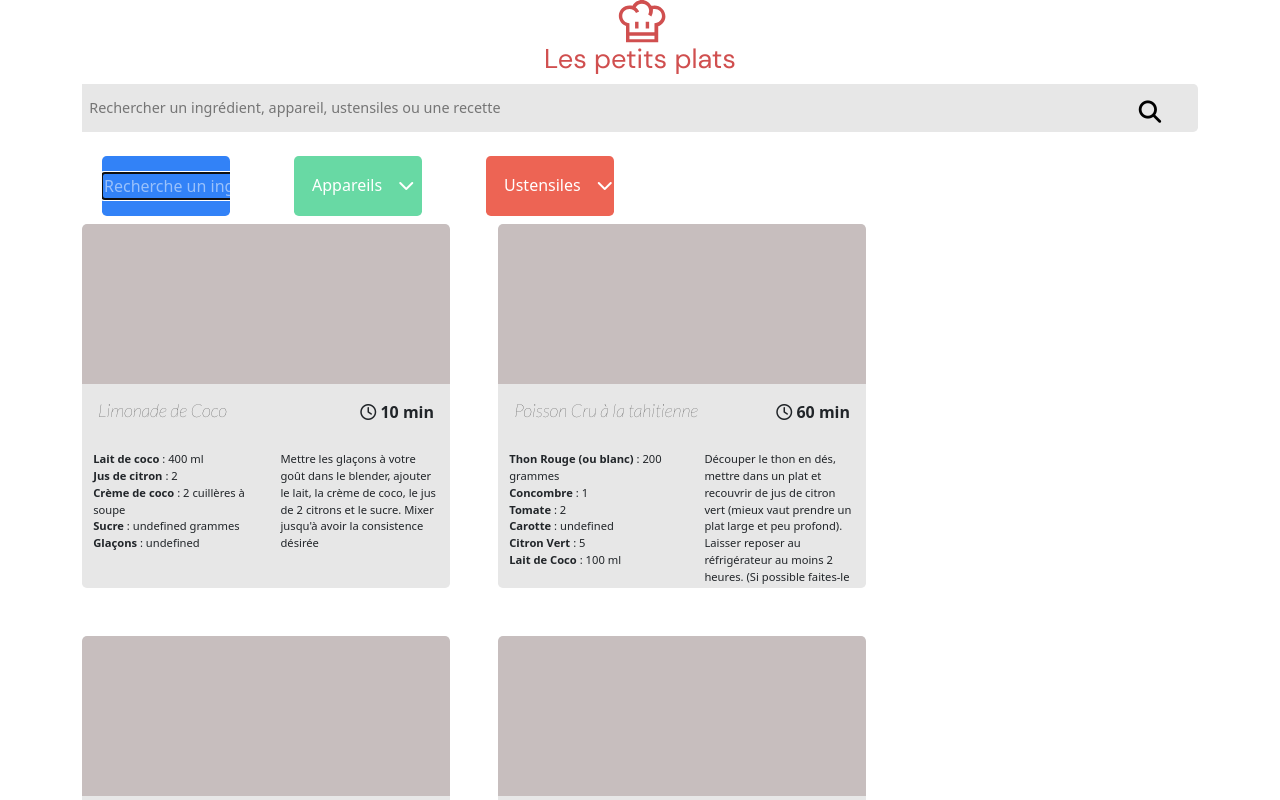
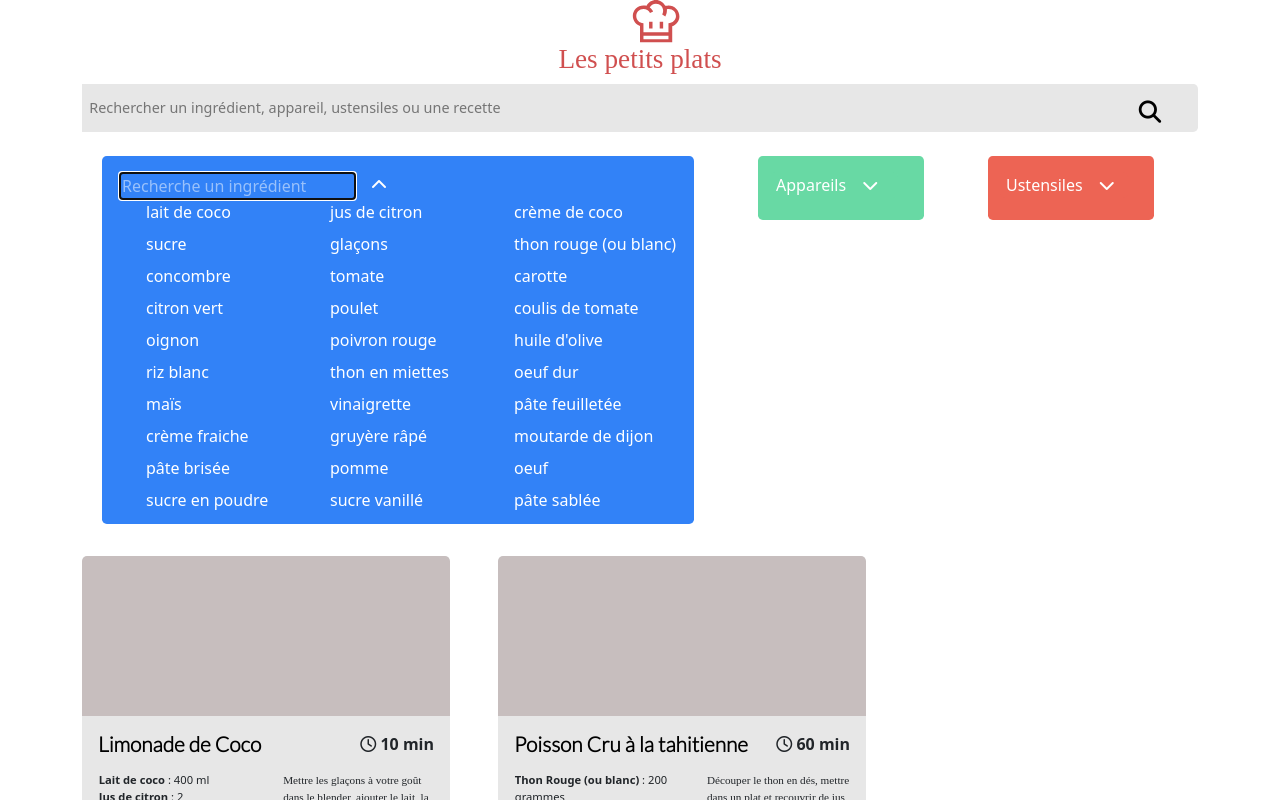
Before and after one commit to Devnicolay/LauraNicolay_7_04112021, a website with bundled scripts: page index.html in a window 1280 px wide. Both pictures are taken after a click on the label "Ingrédients". Shown: the top 800 px of the page. Built offline with nearby package versions, Linux system fonts and the light colour scheme; a web font is replaced by a local one.

Commit message:
Mise en page recettes cards et boutons liste déroulante

```diff
--- a/index.html
+++ b/index.html
@@ -30,30 +30,30 @@
             <nav class="navbar navbar-expand">
                 <div class="row nav-dropdown-container">
                     <div class="col nav-dropdown-ingredients">
-                        <button class="button-tags" id="button-ingredients" data-name="ingredients" aria-haspopup="listbox" aria-expanded="false" aria-label="Liste déroulante pour ajouter des ingrédients">
+                        <button tabindex="1" class="button-tags" id="button-ingredients" data-name="ingredients" aria-haspopup="listbox" aria-expanded="false" aria-label="Liste déroulante pour ajouter des ingrédients">
                             <label for="search-ingredients" class="label-tag" id="label-ingredients">Ingrédients</label>
                             <input id="search-ingredients" class="input-tag" type="text" placeholder="Recherche un ingrédient">
                             <span class="arrow-ingredients"><span class="fas fa-chevron-down"></span></span>
                         </button>
-                        <ul tabindex="1" class="nav-list-ingredients" role="listbox">
+                        <ul class="nav-list-ingredients" role="listbox">
                         </ul>
                     </div>
                     <div class="col nav-dropdown-appliances">
-                        <button class="button-tags" id="button-appliances" data-name="appliances" aria-haspopup="listbox" aria-expanded="false" aria-label="Liste déroulante pour ajouter des appareils">
+                        <button tabindex="1" class="button-tags" id="button-appliances" data-name="appliances" aria-haspopup="listbox" aria-expanded="false" aria-label="Liste déroulante pour ajouter des appareils">
                             <label for="search-appliances" class="label-tag" id="label-appliances">Appareils</label>
                             <input id="search-appliances" class="input-tag" type="text" placeholder="Recherche un appareil">
                             <span class="arrow-appliances"><span class="fas fa-chevron-down"></span></span>
                         </button>
-                        <ul tabindex="1" class="nav-list-appliances" role="listbox">
+                        <ul class="nav-list-appliances" role="listbox">
                         </ul>
                     </div>
                     <div class="col nav-dropdown-ustensils">
-                        <button class="button-tags" id="button-ustensils" data-name="ustensils" aria-haspopup="listbox" aria-expanded="false" aria-label="Liste déroulante pour ajouter des ustensiles">
+                        <button tabindex="1" class="button-tags" id="button-ustensils" data-name="ustensils" aria-haspopup="listbox" aria-expanded="false" aria-label="Liste déroulante pour ajouter des ustensiles">
                             <label for="search-ustensils" class="label-tag" id="label-ustensils">Ustensiles</label>
                             <input id="search-ustensils" class="input-tag" type="text" placeholder="Recherche un ustensile">
                             <span class="arrow-ustensils"><span class="fas fa-chevron-down"></span></span>
                         </button>
-                        <ul tabindex="1" class="nav-list-ustensils" role="listbox">
+                        <ul class="nav-list-ustensils" role="listbox">
                         </ul>
                  </div>
                 </div>
--- a/javascript/data_recipes/recipes_data.js
+++ b/javascript/data_recipes/recipes_data.js
@@ -20,7 +20,7 @@ export const recipes = [
       },
       {
         ingredient: "Sucre",
-        quantite: 30,
+        quantity: 30,
         unit: "grammes",
       },
       {
@@ -53,7 +53,7 @@ export const recipes = [
       },
       {
         ingredient: "Carotte",
-        quantite: 1,
+        quantity: 1,
       },
       {
         ingredient: "Citron Vert",
--- a/javascript/dropdown.js
+++ b/javascript/dropdown.js
@@ -30,6 +30,7 @@ export class Dropdown {
     console.log(this.dropdown);
     this.dropdown.style.maxHeight = "23em";
     this.dropdown.style.width = "100em";
+    this.dropdown.style.flexGrow = "4";
     this.filterElement();
   }
 
@@ -100,6 +101,7 @@ export class Dropdown {
     );
     chevronDown.addEventListener("click", () => this.openDropdown());
     this.dropdown.style.width = "9em";
+    this.dropdown.style.flexGrow = "1";
   }
 
   /**
@@ -119,11 +121,23 @@ export class Dropdown {
     const chevronUp = document.querySelector(
       `.arrow-${this.dataType} .fa-chevron-up`
     );
+    this.label.style.display = "none";
+    this.input.style.display = "block";
+
+    const body = document.querySelector("body");
+    body.addEventListener("click", (e) => {
+      if (e.target.classList == `.li-${this.dataType}`) {
+        console.log("test ok");
+      }
+    });
+    this.input.focus();
     // close dropdown
     chevronUp.addEventListener("click", () => this.closeDropdown());
-    this.ul.focus();
-
     this.intiListeners();
+    this.input.addEventListener("blur", () => {
+      this.closeDropdown();
+    });
+    this.initListenersInput();
   }
 
   /**
@@ -148,7 +162,27 @@ export class Dropdown {
           this.selectedTags
         );
         this.filterElement();
+        // empty searchbar of dropdown is more 3 characters and click on element on dropdown
+        if (this.input.value.length >= 3) {
+          this.input.value = "";
+        }
       });
+    });
+  }
+
+  /**
+   * Listeners of inputs dropdowns
+   */
+  initListenersInput() {
+    this.input.addEventListener("keydown", (e) => {
+      if (e.target.value.length >= 3) {
+        const searchBar = document.getElementById(`search-${this.dataType}`);
+        const valueInput = searchBar.value.toLowerCase();
+        const ul = document.querySelector(`.nav-list-${this.dataType}`);
+        ul.innerHTML = "";
+
+        this.filterElementsWithInput(valueInput);
+      }
     });
   }
 
--- a/javascript/main.js
+++ b/javascript/main.js
@@ -115,27 +115,6 @@ export class HomePage {
   displayInput(label, input, dataTypeDropdown) {
     label.style.display = "none";
     input.style.display = "block";
-    this.initListenersInputDropdown(input, dataTypeDropdown);
-  }
-
-  /**
-   * Undisplay input when quite input focus
-   */
-  undisplayInput(label, input) {
-    input.style.display = "none";
-    label.style.display = "block";
-  }
-
-  /**
-   * Listeners of inputs dropdowns
-   */
-  initListenersInputDropdown(input, dataTypeDropdown) {
-    input.addEventListener("keydown", (e) => {
-      if (e.target.value.length >= 3) {
-        const searchBar = document.getElementById(`search-${dataTypeDropdown}`);
-        const valueInput = searchBar.value.toLowerCase();
-        const ul = document.querySelector(`.nav-list-${dataTypeDropdown}`);
-        ul.innerHTML = "";
     const newSearchBar = new Search(
       recipes,
       dataTypeDropdown,
@@ -148,7 +127,7 @@ export class HomePage {
         this.selectedTags,
         newSearchBar
       );
-          dropdown.filterElementsWithInput(valueInput);
+      dropdown.initListenersInput();
     } else if (dataTypeDropdown == "appliances") {
       const dropdown = new Dropdown(
         dataTypeDropdown,
@@ -156,7 +135,7 @@ export class HomePage {
         this.selectedTags,
         newSearchBar
       );
-          dropdown.filterElementsWithInput(valueInput);
+      dropdown.initListenersInput();
     } else if (dataTypeDropdown == "ustensils") {
       const dropdown = new Dropdown(
         dataTypeDropdown,
@@ -164,10 +143,16 @@ export class HomePage {
         this.selectedTags,
         newSearchBar
       );
-          dropdown.filterElementsWithInput(valueInput);
+      dropdown.initListenersInput();
     }
   }
-    });
+
+  /**
+   * Undisplay input when quite input focus
+   */
+  undisplayInput(label, input) {
+    input.style.display = "none";
+    label.style.display = "block";
   }
 }
 
--- a/javascript/recipes.js
+++ b/javascript/recipes.js
@@ -44,9 +44,12 @@ export class Recipe {
           const unitHtml = ingredient.unit
             ? `<span class="unit" data-unit="${ingredient.unit}">${ingredient.unit}</span>`
             : "";
+          const quantity = ingredient.quantity
+            ? `<span class="quantity" data-quantity="${ingredient.quantity}">${ingredient.quantity}</span>`
+            : "";
           return `<p class="ingredient" data-ingredient="${ingredient.ingredient.toLowerCase()}"><span class="name-ingredient">${
             ingredient.ingredient
-          }</span> : ${ingredient.quantity} ${unitHtml}</p>`;
+          }</span> : ${quantity} ${unitHtml}</p>`;
         })
         .join("") +
       ` </div>
--- a/javascript/searchBar.js
+++ b/javascript/searchBar.js
@@ -97,7 +97,7 @@ export class Search {
     }
 
     const mainMsgError = document.querySelector(".msg-error");
-    if (recipesFiltered.length === 0) {
+    if (recipesFiltered.length === 0 || this.recipesFiltered.length === 0) {
       mainMsgError.innerHTML = `<p class="msg-no-recipe">Aucune recette ne correspond à votre critère… vous pouvez
     chercher « tarte aux pommes », « poisson », etc.</p>`;
     } else {
--- a/sass/base/_typography.scss
+++ b/sass/base/_typography.scss
@@ -1,45 +1,32 @@
 @font-face {
-  font-family: DM_Sans;
-  src: url(/css/font/DM-Sans/DMSans-Bold.ttf);
-  src: url(/css/font/DM-Sans/DMSans-BoldItalic.ttf);
-  src: url(/css/font/DM-Sans/DMSans-Italic.ttf);
-  src: url(/css/font/DM-Sans/DMSans-Medium.ttf);
-  src: url(/css/font/DM-Sans/DMSans-MediumItalic.ttf);
+  font-family: DM_Sans_Regular;
   src: url(/css/font/DM-Sans/DMSans-Regular.ttf);
 }
 
 @font-face {
-  font-family: Lato;
-  src: url(/css/font/Lato/Lato-Black.ttf);
-  src: url(/css/font/Lato/Lato-BlackItalic.ttf);
+  font-family: Lato_Bold;
   src: url(/css/font/Lato/Lato-Bold.ttf);
-  src: url(/css/font/Lato/Lato-BoldItalic.ttf);
-  src: url(/css/font/Lato/Lato-Italic.ttf);
-  src: url(/css/font/Lato/Lato-Light.ttf);
-  src: url(/css/font/Lato/Lato-LightItalic.ttf);
-  src: url(/css/font/Lato/Lato-Regular.ttf);
-  src: url(/css/font/Lato/Lato-Thin.ttf);
-  src: url(/css/font/Lato/Lato-ThinItalic.ttf);
 }
 
 @font-face {
-  font-family: Roboto;
-  src: url(/css/font/roboto/Roboto-Black.ttf);
-  src: url(/css/font/roboto/Roboto-BlackItalic.ttf);
-  src: url(/css/font/roboto/Roboto-Bold.ttf);
-  src: url(/css/font/roboto/Roboto-BoldItalic.ttf);
-  src: url(/css/font/roboto/Roboto-Italic.ttf);
-  src: url(/css/font/roboto/Roboto-Light.ttf);
-  src: url(/css/font/roboto/Roboto-LightItalic.ttf);
-  src: url(/css/font/roboto/Roboto-Medium.ttf);
-  src: url(/css/font/roboto/Roboto-MediumItalic.ttf);
+  font-family: Lato_Light;
+  src: url(/css/font/Lato/Lato-Light.ttf);
+}
+
+@font-face {
+  font-family: Roboto_Regular;
   src: url(/css/font/roboto/Roboto-Regular.ttf);
-  src: url(/css/font/roboto/Roboto-Thin.ttf);
-  src: url(/css/font/roboto/Roboto-ThinItalic.ttf);
 }
 
 body {
   h1 {
     font-family: DM_Sans;
   }
+  main {
+    article {
+      .description {
+        font-family: Roboto_Regular;
+      }
+    }
+  }
 }
--- a/sass/layout/_cards-recipes.scss
+++ b/sass/layout/_cards-recipes.scss
@@ -1,4 +1,5 @@
 main {
+  padding-top: 1.5em;
   .msg-error {
     .msg-no-recipe {
       font-size: 2em;
@@ -11,7 +12,7 @@ main {
     gap: 3em;
     article {
       width: 23em;
-      height: 22.75em;
+      height: 23.5em;
       background-color: $secondary;
       border-radius: 0.3em;
       overflow: hidden;
@@ -29,17 +30,19 @@ main {
       .name-and-time {
         justify-content: space-between;
         h2 {
-          font-size: 1.12em;
+          font-size: 1.3em;
           color: $black;
+          font-weight: bold;
         }
         p {
           font-weight: bold;
         }
       }
       .ingredients-and-description {
+        padding-top: 0;
         font-size: 0.7em;
         .ingredients {
-          padding-right: 1em;
+          padding: 0em 1em 0em 0.5em;
           .ingredient {
             margin-bottom: 0;
             .name-ingredient {
@@ -49,8 +52,10 @@ main {
         }
         .description {
           width: 15em;
+          display: -webkit-box;
+          -webkit-line-clamp: 7;
+          -webkit-box-orient: vertical;
           overflow: hidden;
-          text-overflow: ellipsis;
         }
       }
     }
--- a/sass/layout/_nav.scss
+++ b/sass/layout/_nav.scss
@@ -1,5 +1,6 @@
 header {
   .nav-dropdown-container {
+    max-width: 100%;
     button {
       color: white;
       border: transparent;
--- a/sass/utils/_variable_overrides.scss
+++ b/sass/utils/_variable_overrides.scss
@@ -7,4 +7,4 @@
 $black: black;
 
 // font
-$headings-font-family: Lato;
+$headings-font-family: Lato_Light;
```
Also changed, not shown: css/style.css, 1 other file. Lines whose indentation alone changed are shown as unchanged.
